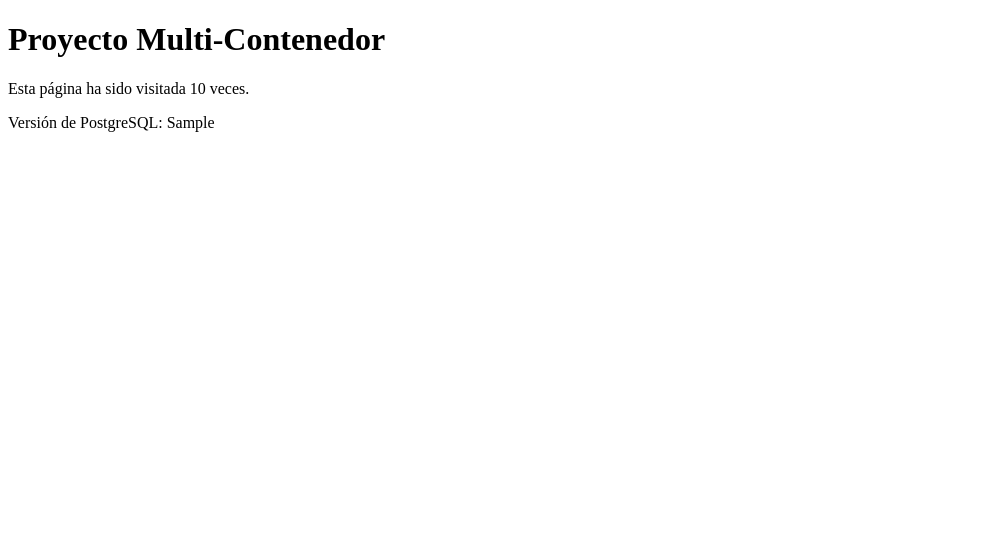
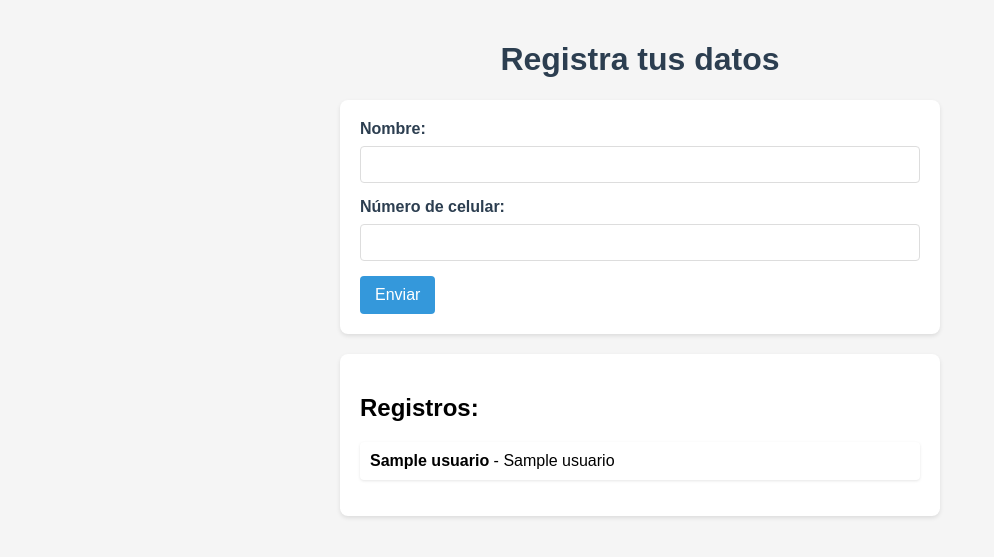
Before and after one commit to Pinshon/proyecto-docker, a Flask app: template app/templates/index.html in a window 1280 px wide. Shown: the top 557 px of the page, without its empty margins (0-994 px from the left). Run offline with Flask 3, Linux system fonts and the light colour scheme; the template is opened without the code that fills it: most values are stand-ins (such as "Sample title", 1, 10 or a date in 2020); some libraries are stand-ins or nearby versions.

Commit message:
resultado final

```diff
--- a/app/app.py
+++ b/app/app.py
@@ -1,42 +1,63 @@
-from flask import Flask, render_template
-import redis
+from flask import Flask, render_template, request, redirect, url_for
 import psycopg2
 import os
+from psycopg2 import OperationalError
 
 app = Flask(__name__)
 
-# Configuración
-redis_host = os.getenv('REDIS_HOST', 'redis')
-redis_port = 6379
-redis_db = redis.Redis(host=redis_host, port=redis_port, db=0)
-
 # Configuración PostgreSQL
-db_host = os.getenv('POSTGRES_HOST', 'db')
-db_name = os.getenv('POSTGRES_DB', 'mydb')
-db_user = os.getenv('POSTGRES_USER', 'user')
-db_pass = os.getenv('POSTGRES_PASSWORD', 'password')
+def get_db_connection():
+    try:
+        conn = psycopg2.connect(
+            host=os.getenv('POSTGRES_HOST', 'db'),
+            database=os.getenv('POSTGRES_DB', 'mydb'),
+            user=os.getenv('POSTGRES_USER', 'user'),
+            password=os.getenv('POSTGRES_PASSWORD', 'password')
+        )
+        return conn
+    except OperationalError as e:
+        print(f"Error al conectar a PostgreSQL: {e}")
+        return None
 
 @app.route('/')
 def index():
-    # Incrementar contador en Redis
-    redis_db.incr('hits')
+    try:
+        conn = get_db_connection()
+        if conn is None:
+            return "Error de conexión a la base de datos", 500
 
-    # Conectar a PostgreSQL
-    conn = psycopg2.connect(
-        host=db_host,
-        database=db_name,
-        user=db_user,
-        password=db_pass
-    )
-    cur = conn.cursor()
-    cur.execute("SELECT version();")
-    db_version = cur.fetchone()[0]
-    cur.close()
-    conn.close()
+        cur = conn.cursor()
+        cur.execute('SELECT * FROM usuarios;')
+        usuarios = cur.fetchall()
+        cur.close()
+        conn.close()
+        return render_template('index.html', usuarios=usuarios)
+    except Exception as e:
+        print(f"Error en la ruta principal: {e}")
+        return f"Error interno: {str(e)}", 500
 
-    return render_template('index.html',
-                         hits=redis_db.get('hits').decode('utf-8'),
-                         db_version=db_version)
+@app.route('/guardar', methods=['POST'])
+def guardar():
+    try:
+        nombre = request.form['nombre']
+        celular = request.form['celular']
+
+        conn = get_db_connection()
+        if conn is None:
+            return "Error de conexión a la base de datos", 500
+
+        cur = conn.cursor()
+        cur.execute(
+            'INSERT INTO usuarios (nombre, celular) VALUES (%s, %s)',
+            (nombre, celular)
+        )
+        conn.commit()
+        cur.close()
+        conn.close()
+        return redirect(url_for('index'))
+    except Exception as e:
+        print(f"Error al guardar datos: {e}")
+        return f"Error al procesar el formulario: {str(e)}", 500
 
 if __name__ == '__main__':
-    app.run(host='0.0.0.0', port=5000)
+    app.run(host='0.0.0.0', port=5000, debug=True)
--- /dev/null
+++ b/app/db_scripts/init.sql
@@ -0,0 +1,5 @@
+CREATE TABLE IF NOT EXISTS usuarios (
+    id SERIAL PRIMARY KEY,
+    nombre VARCHAR(100) NOT NULL,
+    celular VARCHAR(20) NOT NULL
+);
--- a/app/templates/index.html
+++ b/app/templates/index.html
@@ -1,11 +1,95 @@
 <!DOCTYPE html>
 <html>
 <head>
-    <title>Proyecto Docker</title>
+    <title>Registro de Usuarios</title>
+    <style>
+        body {
+            font-family: 'Arial', sans-serif;
+            max-width: 600px;
+            margin: 0 auto;
+            padding: 20px;
+            background-color: #f5f5f5;
+        }
+        h1 {
+            color: #2c3e50;
+            text-align: center;
+        }
+        form {
+            background: white;
+            padding: 20px;
+            border-radius: 8px;
+            box-shadow: 0 2px 4px rgba(0,0,0,0.1);
+            margin-bottom: 20px;
+        }
+        label {
+            display: block;
+            margin-bottom: 8px;
+            font-weight: bold;
+            color: #2c3e50;
+        }
+        input[type="text"],
+        input[type="tel"] {
+            width: 100%;
+            padding: 10px;
+            margin-bottom: 15px;
+            border: 1px solid #ddd;
+            border-radius: 4px;
+            box-sizing: border-box;
+        }
+        button {
+            background-color: #3498db;
+            color: white;
+            border: none;
+            padding: 10px 15px;
+            border-radius: 4px;
+            cursor: pointer;
+            font-size: 16px;
+        }
+        button:hover {
+            background-color: #2980b9;
+        }
+        ul {
+            list-style-type: none;
+            padding: 0;
+        }
+        li {
+            background: white;
+            margin-bottom: 8px;
+            padding: 10px;
+            border-radius: 4px;
+            box-shadow: 0 1px 3px rgba(0,0,0,0.1);
+        }
+        .registros {
+            background: white;
+            padding: 20px;
+            border-radius: 8px;
+            box-shadow: 0 2px 4px rgba(0,0,0,0.1);
+        }
+    </style>
 </head>
 <body>
-    <h1>Proyecto Multi-Contenedor</h1>
-    <p>Esta página ha sido visitada {{ hits }} veces.</p>
-    <p>Versión de PostgreSQL: {{ db_version }}</p>
+    <h1>Registra tus datos</h1>
+    <form method="POST" action="/guardar">
+        <label for="nombre">Nombre:</label>
+        <input type="text" id="nombre" name="nombre" required>
+
+        <label for="celular">Número de celular:</label>
+        <input type="tel" id="celular" name="celular" required>
+
+        <button type="submit">Enviar</button>
+    </form>
+
+    <div class="registros">
+        <h2>Registros:</h2>
+        {% if usuarios %}
+            <ul>
+                {% for usuario in usuarios %}
+                    <li><strong>{{ usuario[1] }}</strong> - {{ usuario[2] }}</li>
+                {% endfor %}
+            </ul>
+        {% else %}
+            <p>No hay registros aún.</p>
+        {% endif %}
+    </div>
 </body>
 </html>
```
Also changed, not shown: docker-compose.yml (+2 -23 lines).
